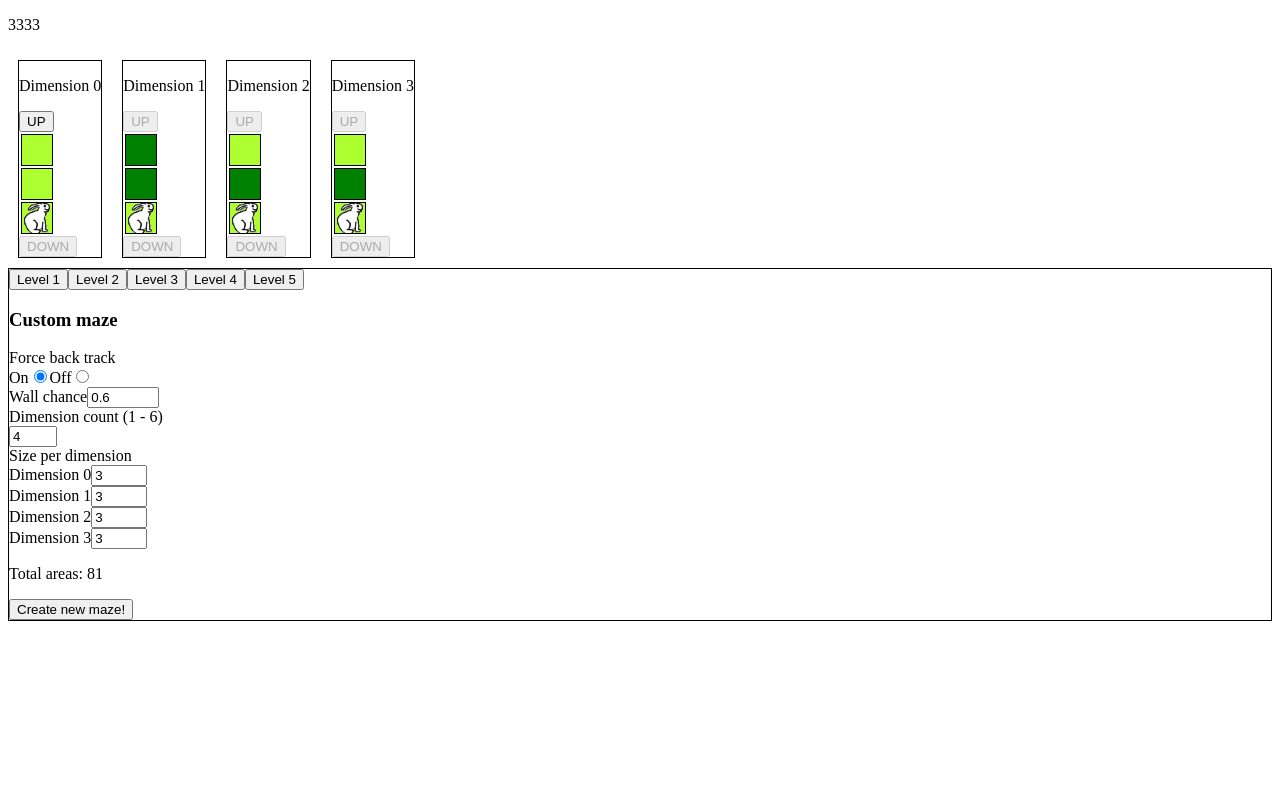
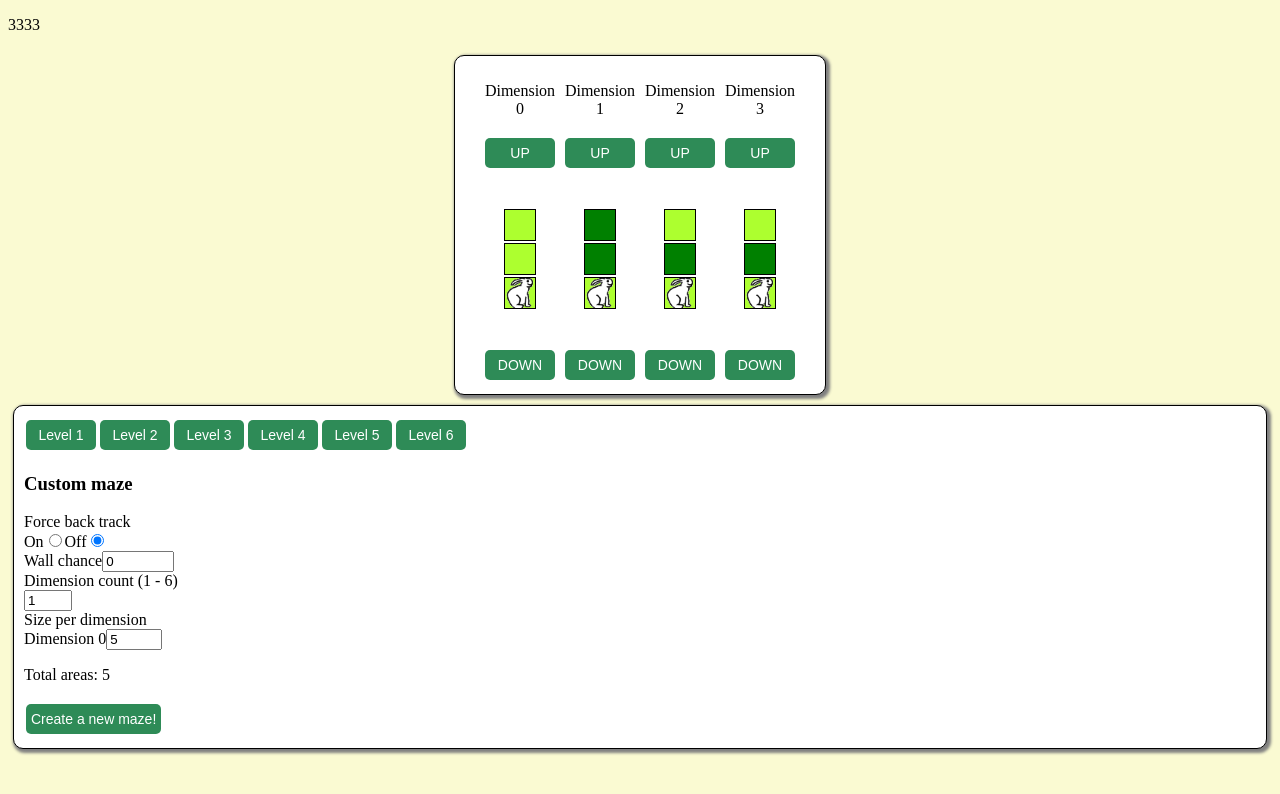
Before and after one commit to ThomasEngine68/ThomasEngine68.github.io, a plain HTML site: page index.html in a window 1280 px wide. Drawn offline with nearby package versions, Linux system fonts and the light colour scheme.

Commit message:
Pretty game

```diff
--- a/mazeGame.js
+++ b/mazeGame.js
@@ -14,18 +14,26 @@ function Control(props) {
 	return React.createElement(
 		"div",
 		{ style: {
-				border: "1px solid black",
-				margin: "10px"
+				width: "80px"
 			} },
 		React.createElement(
 			"p",
-			null,
+			{ style: { textAlign: "center" } },
 			"Dimension ",
 			props.dimensionIndex
 		),
 		React.createElement(
+			"div",
+			{ style: {
+					display: "flex",
+					flexDirection: "column",
+					justifyContent: "space-between",
+					alignItems: "center",
+					minHeight: "250px"
+				} },
+			React.createElement(
 				"button",
-			{ className: "moveButton", disabled: !props.moves.validUp, onClick: props.onClickUp },
+				{ className: "button", disabled: !props.moves.validUp, onClick: props.onClickUp },
 				"UP"
 			),
 			React.createElement(
@@ -50,8 +58,9 @@ function Control(props) {
 			),
 			React.createElement(
 				"button",
-			{ className: "moveButton", disabled: !props.moves.validDown, onClick: props.onClickDown },
+				{ className: "button", disabled: !props.moves.validDown, onClick: props.onClickDown },
 				"DOWN"
+			)
 		)
 	);
 }
@@ -72,10 +81,18 @@ var MazeGameContainer = function (_React$Component) {
 
 			return React.createElement(
 				"div",
-				null,
+				{ style: { display: "flex", justifyContent: "center" } },
 				React.createElement(
 					"div",
-					{ style: { display: "flex" } },
+					{ className: "whitePanel" },
+					React.createElement(
+						"div",
+						{ style: {
+								display: "flex",
+								justifyContent: "center",
+								flexWrap: "wrap",
+								minWidth: "350px"
+							} },
 						[].concat(_toConsumableArray(Array(this.props.mazeSize.length))).map(function (x, dimension) {
 							return React.createElement(
 								"div",
@@ -99,6 +116,7 @@ var MazeGameContainer = function (_React$Component) {
 						null,
 						this.props.gameWon ? "YOU WON THE GAME! 🥳🎉💯🎉🥳🥕🥕🥕" : null
 					)
+				)
 			);
 		}
 	}]);
--- a/newMazeForm.js
+++ b/newMazeForm.js
@@ -19,10 +19,10 @@ var NewMazeForm = function (_React$Component) {
 		var _this = _possibleConstructorReturn(this, (NewMazeForm.__proto__ || Object.getPrototypeOf(NewMazeForm)).call(this, props));
 
 		_this.state = {
-			dimensionCount: 4,
-			mazeSize: [3, 3, 3, 3],
-			forceBackTrack: true,
-			wallChance: 0.6
+			dimensionCount: 1,
+			mazeSize: [5],
+			forceBackTrack: false,
+			wallChance: 0.0
 		};
 
 		_this.handleDimensionCountChange = _this.handleDimensionCountChange.bind(_this);
@@ -35,6 +35,7 @@ var NewMazeForm = function (_React$Component) {
 		_this.generateLevel3 = _this.generateLevel3.bind(_this);
 		_this.generateLevel4 = _this.generateLevel4.bind(_this);
 		_this.generateLevel5 = _this.generateLevel5.bind(_this);
+		_this.generateLevel6 = _this.generateLevel6.bind(_this);
 		return _this;
 	}
 
@@ -115,7 +116,7 @@ var NewMazeForm = function (_React$Component) {
 				dimensionCount: 2,
 				mazeSize: [6, 6],
 				forceBackTrack: true,
-				wallChance: 0.5
+				wallChance: 0.55
 			}, function () {
 				_this3.handleSubmit();
 			});
@@ -163,9 +164,23 @@ var NewMazeForm = function (_React$Component) {
 			});
 		}
 	}, {
+		key: "generateLevel6",
+		value: function generateLevel6() {
+			var _this7 = this;
+
+			this.setState({
+				dimensionCount: 6,
+				mazeSize: [4, 4, 4, 4, 3, 3],
+				forceBackTrack: true,
+				wallChance: 0.75
+			}, function () {
+				_this7.handleSubmit();
+			});
+		}
+	}, {
 		key: "render",
 		value: function render() {
-			var _this7 = this;
+			var _this8 = this;
 
 			var totalAreas = 1;
 			this.state.mazeSize.forEach(function (size) {
@@ -173,34 +188,39 @@ var NewMazeForm = function (_React$Component) {
 			});
 			return React.createElement(
 				"div",
-				{ style: { border: "solid black 1px" } },
+				{ className: "whitePanel" },
 				React.createElement(
 					"div",
-					{ style: { display: "flex" } },
+					{ style: { display: "flex", flexWrap: "wrap" } },
 					React.createElement(
 						"button",
-						{ onClick: this.generateLevel1 },
+						{ className: "button", onClick: this.generateLevel1 },
 						"Level 1"
 					),
 					React.createElement(
 						"button",
-						{ onClick: this.generateLevel2 },
+						{ className: "button", onClick: this.generateLevel2 },
 						"Level 2"
 					),
 					React.createElement(
 						"button",
-						{ onClick: this.generateLevel3 },
+						{ className: "button", onClick: this.generateLevel3 },
 						"Level 3"
 					),
 					React.createElement(
 						"button",
-						{ onClick: this.generateLevel4 },
+						{ className: "button", onClick: this.generateLevel4 },
 						"Level 4"
 					),
 					React.createElement(
 						"button",
-						{ onClick: this.generateLevel5 },
+						{ className: "button", onClick: this.generateLevel5 },
 						"Level 5"
+					),
+					React.createElement(
+						"button",
+						{ className: "button", onClick: this.generateLevel6 },
+						"Level 6"
 					)
 				),
 				React.createElement(
@@ -269,7 +289,7 @@ var NewMazeForm = function (_React$Component) {
 									null,
 									"Dimension ",
 									dimension,
-									React.createElement("input", { type: "number", min: "2", max: "10", value: _this7.state.mazeSize[dimension], name: "dimensionSize" + dimension, onChange: _this7.handleDimensionSizeChange })
+									React.createElement("input", { type: "number", min: "2", max: "10", value: _this8.state.mazeSize[dimension], name: "dimensionSize" + dimension, onChange: _this8.handleDimensionSizeChange })
 								)
 							);
 						})
@@ -280,7 +300,11 @@ var NewMazeForm = function (_React$Component) {
 						"Total areas: ",
 						totalAreas
 					),
-					React.createElement("input", { type: "submit", value: "Create new maze!" })
+					React.createElement(
+						"button",
+						{ className: "button", type: "submit" },
+						"Create a new maze!"
+					)
 				)
 			);
 		}
--- a/style/main.css
+++ b/style/main.css
@@ -1,3 +1,42 @@
+body{
+	background-color: lightgoldenrodyellow;
+}
+
+h1 {
+	margin-top: 5px;
+	margin-bottom: 5px;
+}
+
+.whitePanel{
+	border: 1px solid black;
+	border-radius: 10px;
+	background-color: white;
+	box-shadow: grey 2px 2px 3px 2px;
+	margin: 5px;
+	padding: 10px;
+}
+
+.button {
+	background-color: seagreen;
+	border: none;
+	border-radius: 5px;
+	color: white;
+	padding: 5px;
+	min-width: 70px;
+	min-height: 30px;
+	text-align: center;
+	text-decoration: none;
+	display: inline-block;
+	font-size: 14px;
+	margin: 4px 2px;
+	cursor: pointer;
+	transition: 0.3s;
+}
+
+.button:hover {
+	background-color: green;
+}
+
 td{
 	background-repeat: no-repeat;
 	background-size: 100% 100%;
```
Also changed, not shown: pagelogic.js (+11 -6 lines). Lines whose indentation alone changed are shown as unchanged.
